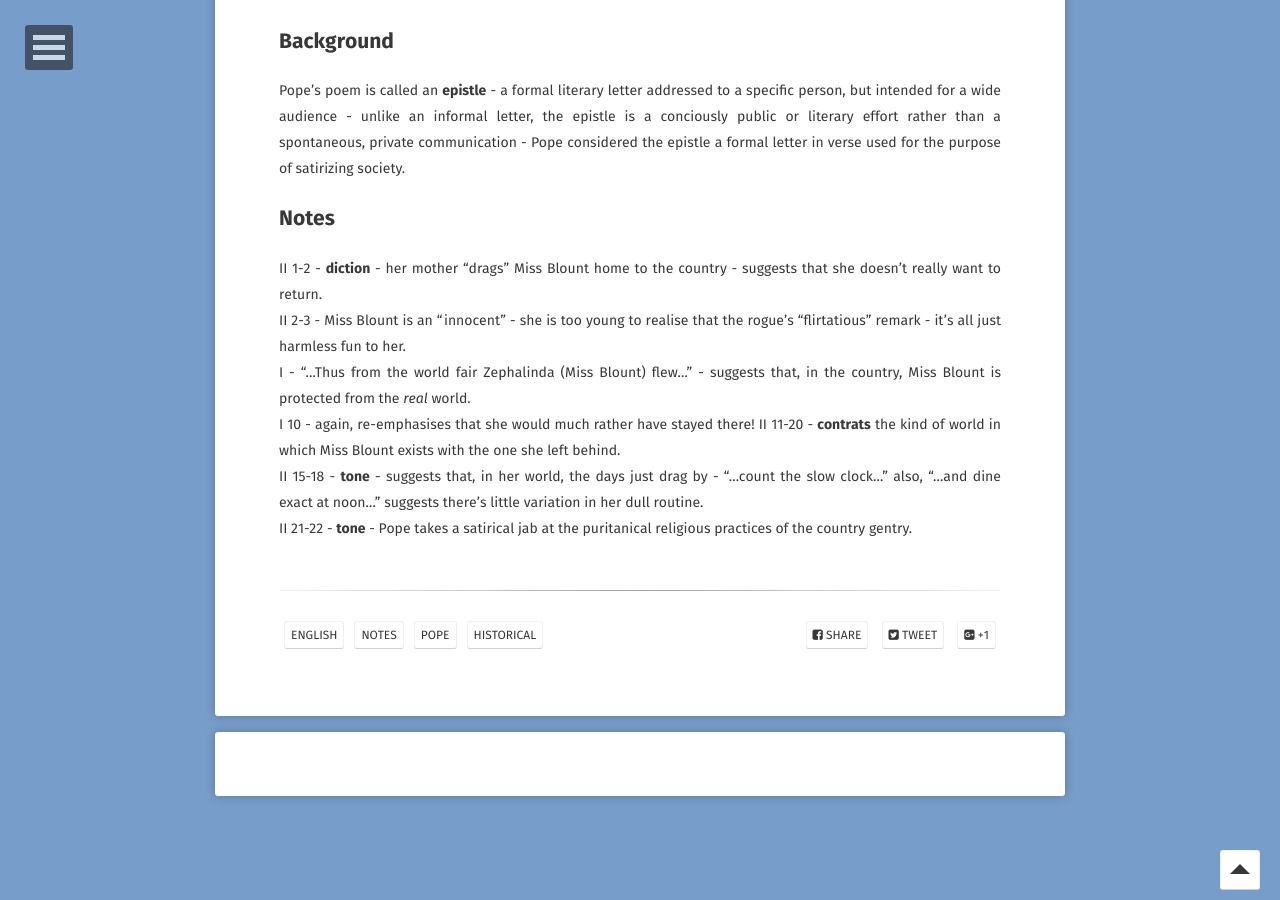
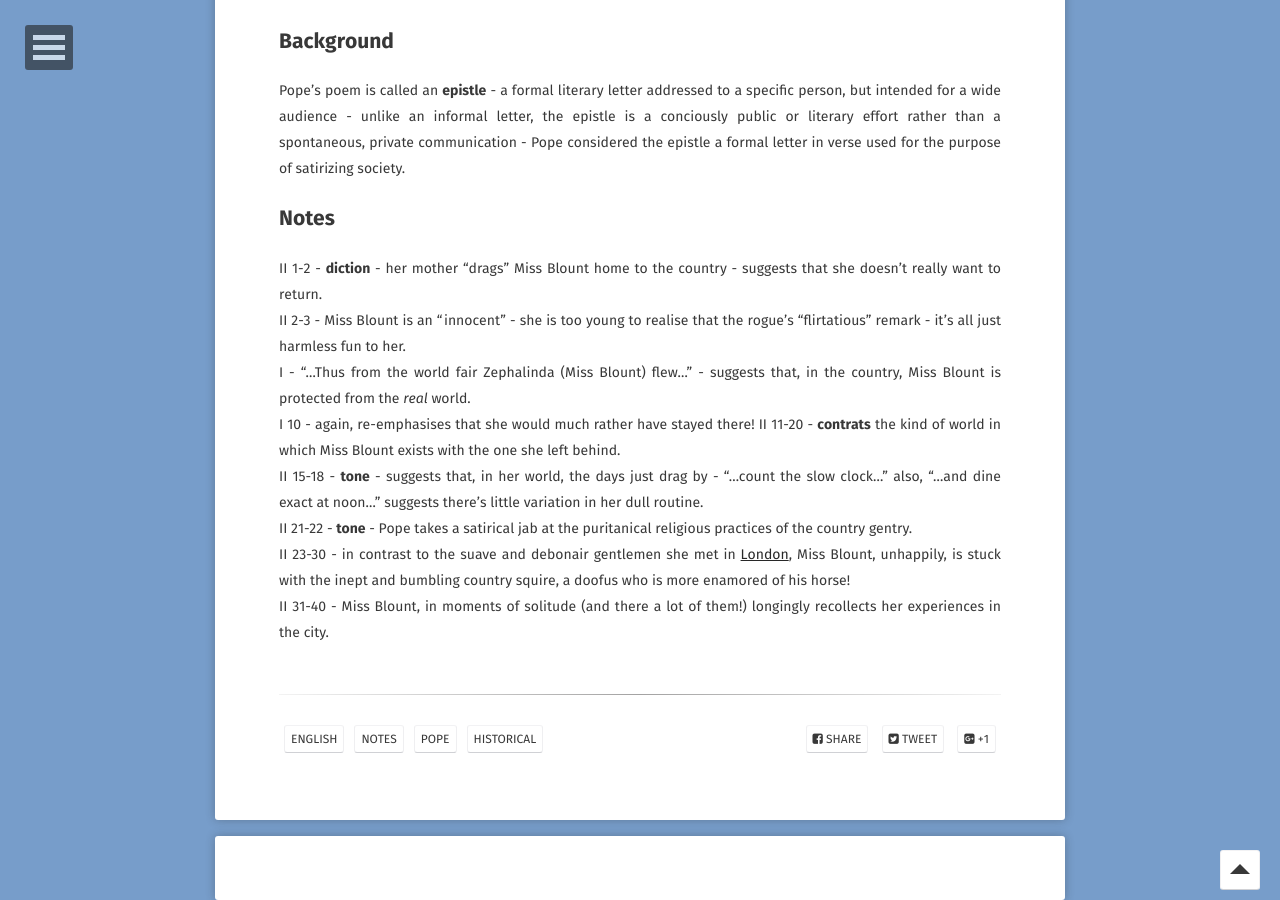
Before and after one commit to EthenStrine/site, a Jekyll site: the page built from _posts/2019-02-07-popesepistle.md, in a window 1280 px wide and 900 px high, scrolled down 2392 px. Built offline with Jekyll 4.4.1, drawn with Linux system fonts in a browser that asks for light colours; some web fonts are replaced; comment, search, counter and statistics services are not loaded.

Commit message:
Update 2019-02-07-popesepistle.md

```diff
--- a/_posts/2019-02-07-popesepistle.md
+++ b/_posts/2019-02-07-popesepistle.md
@@ -92,3 +92,5 @@ I 10 - again, re-emphasises that she would much rather have stayed there!
 II 11-20 - **contrats** the kind of world in which Miss Blount exists with the one she left behind.
 II 15-18 - **tone** - suggests that, in her world, the days just drag by - "...count the slow clock..." also, "...and dine exact at noon..." suggests there's little variation in her dull routine.
 II 21-22 - **tone**  - Pope takes a satirical jab at the puritanical religious practices of the country gentry.
+II 23-30 - in contrast to the suave and debonair gentlemen she met in [London](https://www.google.com/maps/place/London,+UK/@51.5287718,-0.24168,11z/data=!3m1!4b1!4m5!3m4!1s0x47d8a00baf21de75:0x52963a5addd52a99!8m2!3d51.5073509!4d-0.1277583), Miss Blount, unhappily, is stuck with the inept and bumbling country squire, a doofus who is more enamored of his horse!
+II 31-40 - Miss Blount, in moments of solitude (and there a lot of them!) longingly recollects her experiences in the city.
```
